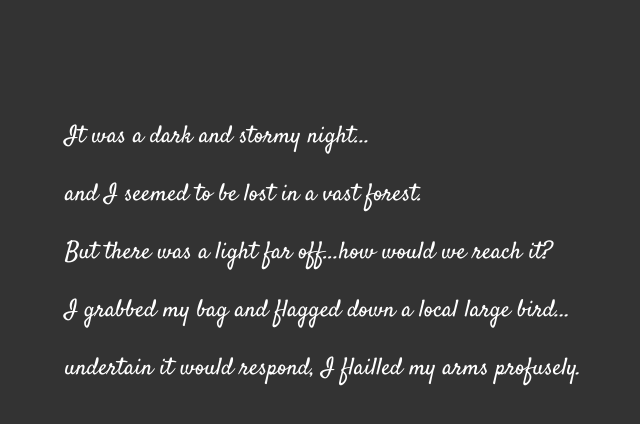
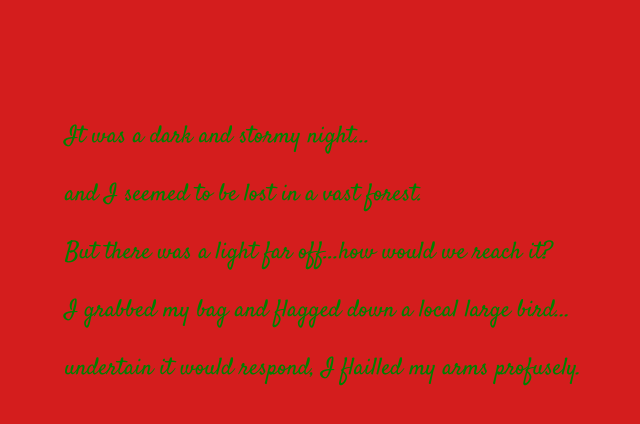
Before and after one commit to tlarhein/fireside-story, a plain HTML site: page index.html in a window 1280 px wide. Shown: the whole page, without its empty margins (255-895 px from the left). Drawn offline with Linux system fonts and the light colour scheme.

Commit message:
this should fail

```diff
--- a/style.css
+++ b/style.css
@@ -1,7 +1,8 @@
 body {
-        color: white;
-        background-color: #333;
+        color: green;
+        background-color: rgb(212, 29, 29);
         font-size: 150%;
         font-family: 'Satisfy', cursive;
         margin: 5em 25%
+
   }
```
